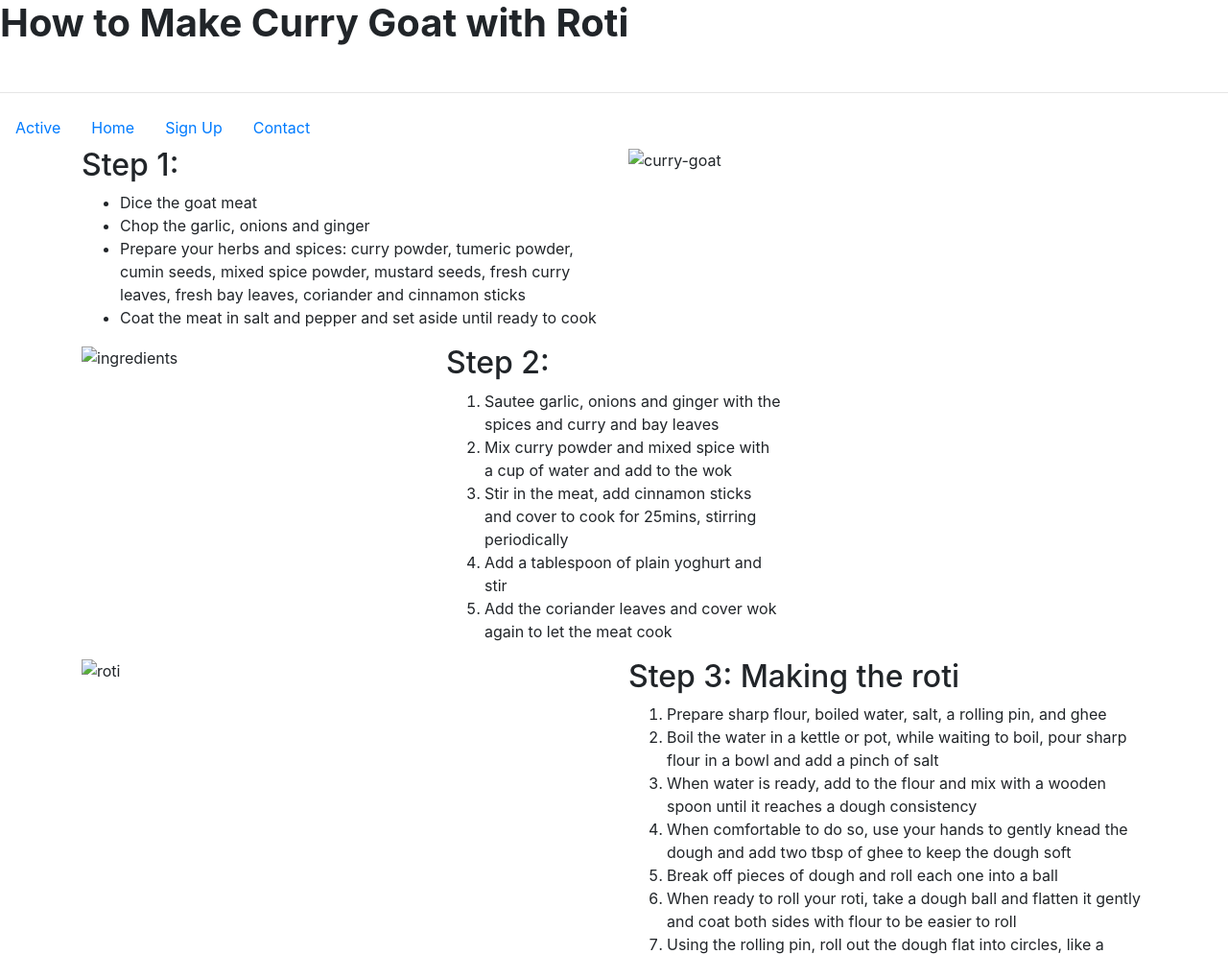
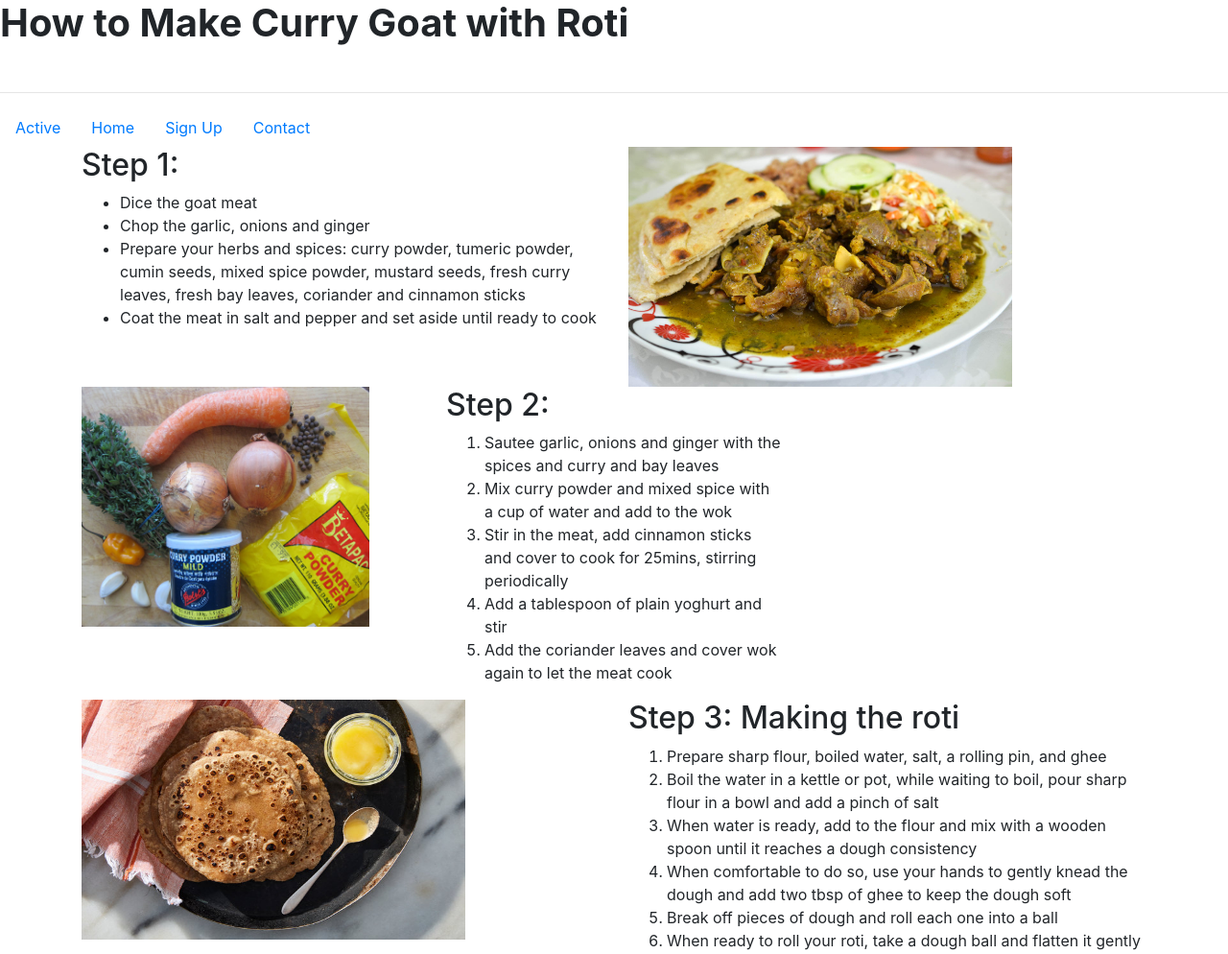
Before and after one commit to Elvulaca/bootstrap.html, a plain HTML site: page index.html in a window 1280 px wide. Shown: the top 994 px of the page at 96% size. Drawn offline with nearby package versions, Linux system fonts and the light colour scheme; a web font is replaced by a local one.

Commit message:
changes made to bootstrap.html, images were resized

```diff
--- a/index.html
+++ b/index.html
@@ -5,7 +5,7 @@
         <meta http-equiv="X-UA-Compatible" content="IE=edge">
         <meta name="viewport" content="width=device-width, initial-scale=1.0">
         <!-- css link -->
-        <!-- <link rel="stylesheet" type="text/css" href="style.css"> -->
+        <link rel="stylesheet" type="text/css" href="style.css">
 
         <!-- boostrap start -->
         <link rel="preconnect" href="https://fonts.googleapis.com">
@@ -66,8 +66,8 @@
                         </ul>
                     </div>
                     <div class="col-md-6">
-                        <img src="images/curry-goat.jpg" alt="curry-goat"
-                            style:="width:250px; height:250px">
+                        <img src="images/currygoat1.jpg" alt="curry-goat"
+                            style:="width:250px; height:250px" width="400px" height="250px">
                     </div>
                 </div>
                 <!-- end row 1 -->
@@ -76,8 +76,7 @@
                     <div class="col-md-4">
                         <!-- content -->
                         <img src="images/curry-ingredients.jpg"
-                            alt="ingredients" style="width:250px; height:
-                            250px">
+                            alt="ingredients" width="300px" height="250px">
                     </div>
                     <div class="col-md-4">
                         <!-- content -->
@@ -99,7 +98,7 @@
                 <div class="row">
                     <div class="col-md-6">
                         <img src="images/merlin_169211997_fae06cd2-8d05-44cd-b204-5e3507e39a80-articleLarge.jpg"
-                            alt="roti" style:="width:200px; height:200px"></div>
+                            alt="roti" style:="width:200px; height:200px" width="400px" height="250px"></div>
                     <div class="col-md-6">
                         <h2>Step 3: Making the roti</h2>
                         <ol>
```
Also changed, not shown: images/curry-goat.jpg (added), images/curry-ingredients.jpg (added), images/currygoat1.jpg (added), images/indian-spices-roasting-in-pan-nags--edible-garden.jpg (added), images/merlin_169211997_fae06cd2-8d05-44cd-b204-5e3507e39a80-articleLarge.jpg (added), images/roti.jpg (added).
